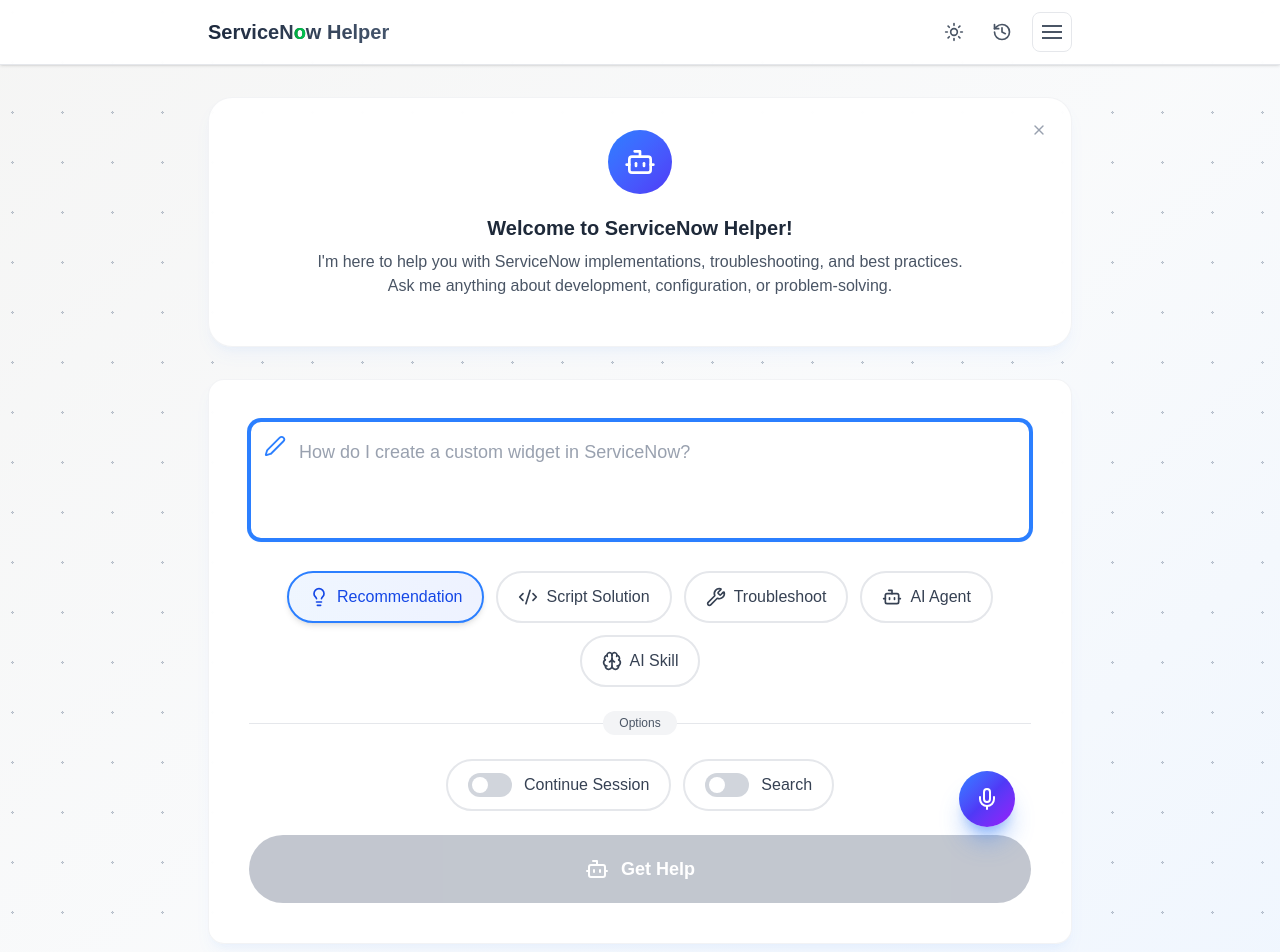
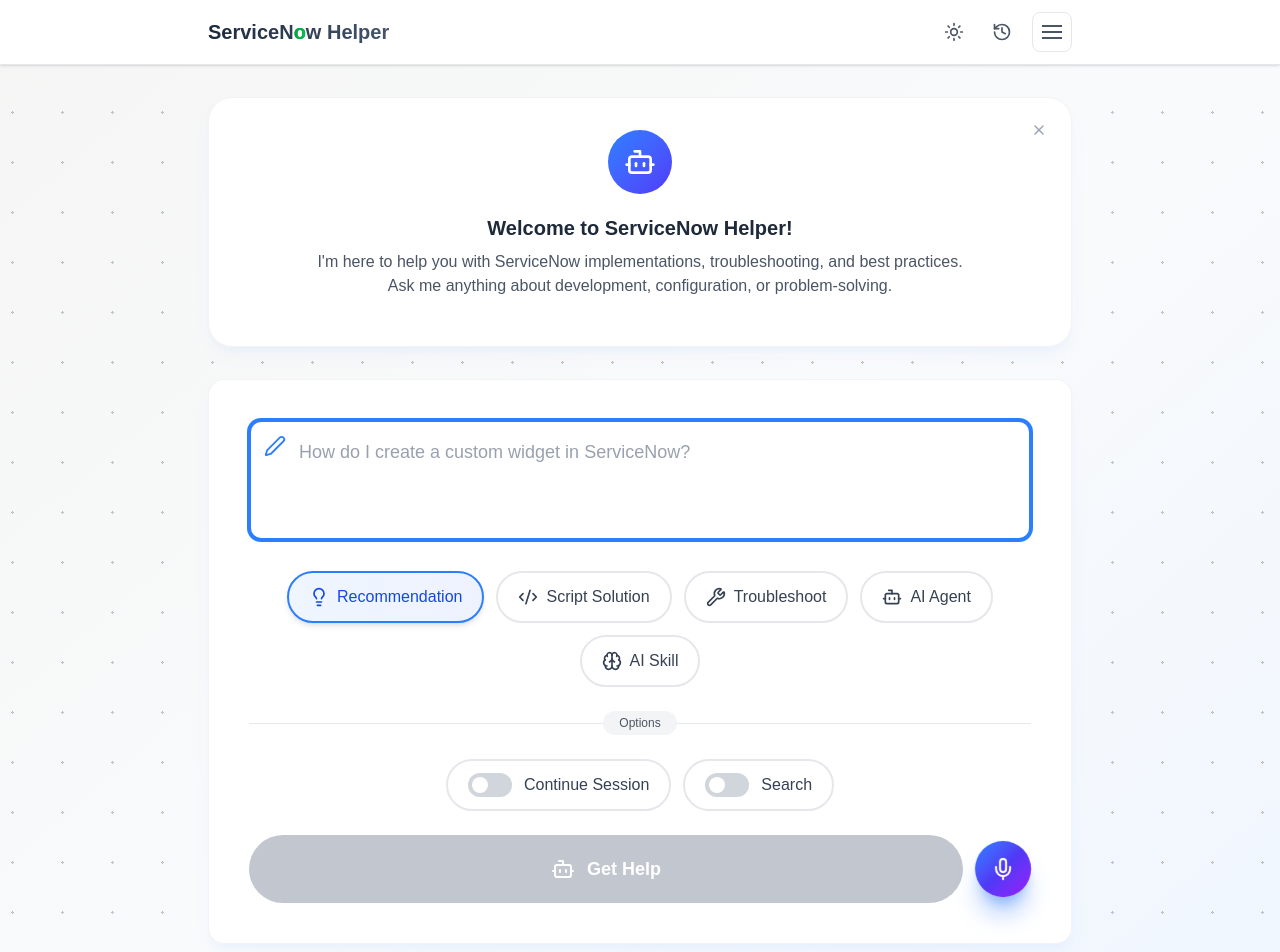
Before and after one commit to DanielMadsenDK/servicenow-helper, a Next.js app: page / in a window 1280 px wide. Shown: the top 952 px of the page. Built offline with nearby package versions, Linux system fonts and the light colour scheme; no server answers.

Commit message:
feat: add voice input settings and iOS PWA standalone detection

```diff
--- a/src/components/SearchInterface.tsx
+++ b/src/components/SearchInterface.tsx
@@ -15,6 +15,7 @@
 import { useSessionManager } from '@/hooks/useSessionManager';
 import { useVoiceRecorder } from '@/hooks/useVoiceRecorder';
 import { RequestType, DEFAULT_VISIBLE_MODES } from '@/lib/constants';
+import { isIOSPWAStandalone } from '@/lib/platform-detection';
 
 import BurgerMenu from './BurgerMenu';
 import ThemeToggle from './ThemeToggle';
@@ -715,7 +716,7 @@
   }, [settings.voice_auto_send, voiceRecorder.base64Audio, voiceRecorder.isRecording, handleVoiceModalSend]);
 
   // Determine if voice button should be shown (only on client to prevent hydration mismatch)
-  const showVoiceButton = isClient && settings.voice_mode_enabled && voiceRecorder.capabilities.canUseVoiceInput;
+  const showVoiceButton = isClient && settings.voice_mode_enabled && voiceRecorder.capabilities.canUseVoiceInput && !isIOSPWAStandalone();
 
   return (
     <div className="min-h-screen bg-gradient-to-br from-stone-100 via-gray-50 to-blue-50 dark:from-gray-900 dark:via-gray-800 dark:to-blue-900 relative">
@@ -857,24 +858,21 @@
 
           {/* Submit Button - Outside animated area */}
           <form onSubmit={handleSubmit} className="relative">
-            {/* Voice Record Button - Floating on large screens, inline on mobile */}
-            {showVoiceButton && (
-              <div className="hidden md:block absolute -top-16 right-3 sm:right-4 z-30">
-                <VoiceRecordButton
-                  isRecording={voiceRecorder.isRecording}
-                  recordingState={voiceRecorder.recordingState}
-                  disabled={isLoading || isStreaming || isTranscribing}
-                  onPressStart={handleVoiceRecordStart}
-                  onPressEnd={handleVoiceRecordEnd}
-                />
-              </div>
-            )}
+            <div className="mt-4 sm:mt-6 relative z-20">
+              {/* Voice button inline with submit button across all screen sizes */}
+              <div className="flex items-center gap-3">
+                {/* Submit Button */}
+                <div className="flex-1">
+                  <SubmitButton
+                    isLoading={isLoading || isStreaming || isTranscribing}
+                    hasQuestion={!!question.trim()}
+                    onSubmit={() => handleSubmit()}
+                    onStop={handleStop}
+                  />
+                </div>
 
-            <div className="mt-4 sm:mt-6 relative z-20">
-              {/* Mobile/Tablet: Voice button inline with submit button */}
-              <div className="flex items-center gap-3 md:block">
                 {showVoiceButton && (
-                  <div className="md:hidden flex-shrink-0">
+                  <div className="flex-shrink-0">
                     <VoiceRecordButton
                       isRecording={voiceRecorder.isRecording}
                       recordingState={voiceRecorder.recordingState}
@@ -884,16 +882,6 @@
                     />
                   </div>
                 )}
-
-                {/* Submit Button */}
-                <div className="flex-1">
-                  <SubmitButton
-                    isLoading={isLoading || isStreaming || isTranscribing}
-                    hasQuestion={!!question.trim()}
-                    onSubmit={() => handleSubmit()}
-                    onStop={handleStop}
-                  />
-                </div>
               </div>
             </div>
           </form>
--- a/src/components/Settings.tsx
+++ b/src/components/Settings.tsx
@@ -9,6 +9,7 @@
 import { useAgentModels } from '@/contexts/AgentModelContext';
 import { useProviders } from '@/contexts/ProviderContext';
 import { DEFAULT_VISIBLE_MODES, RequestType } from '@/lib/constants';
+import { isIOSPWAStandalone } from '@/lib/platform-detection';
 
 import BurgerMenu from './BurgerMenu';
 import ThemeToggle from './ThemeToggle';
@@ -17,7 +18,7 @@
 
 export default function Settings() {
   const router = useRouter();
-  const { settings, isLoading, error, isAuthenticated, updateSetting } = useSettings();
+  const { settings, isLoading, error, isAuthenticated, savingSettings, updateSetting, retryUpdateSetting } = useSettings();
   const { models } = useAIModels();
   const { agentModels, updateAgentModel, getDefaultAgents, isLoading: agentModelsLoading } = useAgentModels();
   const { providers, selectedProvider, setSelectedProvider, isLoading: providersLoading } = useProviders();
@@ -103,7 +104,6 @@
   };
 
   const handleToggle = async (key: keyof typeof settings, value: boolean) => {
-    setSaving(key);
     setFeedback(null);
 
     try {
@@ -111,13 +111,34 @@
       setFeedback({ type: 'success', message: 'Setting saved successfully!' });
       setTimeout(() => setFeedback(null), 3000);
     } catch (err) {
+      const isNetworkError = err instanceof Error && err.message.includes('network');
+      const errorMessage = err instanceof Error ? err.message : 'Failed to save setting';
+
+      if (isNetworkError) {
+        // For network errors, offer retry
         setFeedback({
           type: 'error',
-        message: err instanceof Error ? err.message : 'Failed to save setting'
+          message: `${errorMessage}. Would you like to retry?`
+        });
+
+        // Auto-retry after 3 seconds for network errors
+        setTimeout(async () => {
+          try {
+            await retryUpdateSetting(key, value);
+            setFeedback({ type: 'success', message: 'Setting saved successfully!' });
+            setTimeout(() => setFeedback(null), 3000);
+          } catch (retryErr) {
+            setFeedback({
+              type: 'error',
+              message: 'Failed to save setting after retry'
             });
             setTimeout(() => setFeedback(null), 5000);
-    } finally {
-      setSaving(null);
+          }
+        }, 3000);
+      } else {
+        setFeedback({ type: 'error', message: errorMessage });
+        setTimeout(() => setFeedback(null), 5000);
+      }
     }
   };
 
@@ -596,7 +617,8 @@
               </div>
             </div>
 
-            {/* Voice Input Settings */}
+            {/* Voice Input Settings - Hidden in iOS PWA standalone mode */}
+            {!isIOSPWAStandalone() && (
               <div>
                 <h2 className="text-xl font-semibold text-gray-900 dark:text-gray-100 mb-6">Voice Input</h2>
                 <div className="space-y-4">
@@ -710,6 +732,7 @@
                   </div>
                 </div>
               </div>
+            )}
 
             {/* AI Provider Selection */}
             <div>
--- a/src/contexts/SettingsContext.tsx
+++ b/src/contexts/SettingsContext.tsx
@@ -10,9 +10,11 @@
   isLoading: boolean;
   error: string | null;
   isAuthenticated: boolean;
+  savingSettings: Record<string, boolean>; // Track individual setting saves
   updateSetting: <K extends keyof UserSettings>(key: K, value: UserSettings[K]) => Promise<void>;
   updateSettings: (newSettings: Partial<UserSettings>) => Promise<void>;
   refreshSettings: () => Promise<void>;
+  retryUpdateSetting: <K extends keyof UserSettings>(key: K, value: UserSettings[K], attempt?: number) => Promise<void>;
 }
 
 const defaultSettings: UserSettings = {
@@ -38,9 +40,11 @@
 
 export function SettingsProvider({ children }: { children: ReactNode }) {
   const [settings, setSettings] = useState<UserSettings>(defaultSettings);
+  const [optimisticSettings, setOptimisticSettings] = useState<UserSettings | null>(null);
   const [isLoading, setIsLoading] = useState(true);
   const [error, setError] = useState<string | null>(null);
   const [isAuthenticated, setIsAuthenticated] = useState(false);
+  const [savingSettings, setSavingSettings] = useState<Record<string, boolean>>({});
 
   const fetchSettings = useCallback(async (): Promise<UserSettings> => {
     const response = await fetch('/api/settings', {
@@ -96,16 +100,29 @@
     key: K,
     value: UserSettings[K]
   ): Promise<void> => {
+    const settingKey = key as string;
+
     try {
       setError(null);
+      setSavingSettings(prev => ({ ...prev, [settingKey]: true }));
+
+      // Optimistic update
+      setOptimisticSettings(prev => prev ? { ...prev, [key]: value } : { ...settings, [key]: value });
+
       const updatedSettings = await saveSettings({ [key]: value });
       setSettings(updatedSettings);
+      setOptimisticSettings(null); // Clear optimistic update on success
     } catch (err) {
+      // Revert optimistic update on error
+      setOptimisticSettings(null);
+
       const errorMessage = err instanceof Error ? err.message : 'Failed to update setting';
       setError(errorMessage);
       throw err;
+    } finally {
+      setSavingSettings(prev => ({ ...prev, [settingKey]: false }));
     }
-  }, [saveSettings]);
+  }, [saveSettings, settings]);
 
   const updateSettings = useCallback(async (newSettings: Partial<UserSettings>): Promise<void> => {
     try {
@@ -118,6 +135,29 @@
       throw err;
     }
   }, [saveSettings]);
+
+  const retryUpdateSetting = useCallback(async <K extends keyof UserSettings>(
+    key: K,
+    value: UserSettings[K],
+    attempt: number = 1
+  ): Promise<void> => {
+    const maxRetries = 3;
+    const baseDelay = 1000; // 1 second
+
+    try {
+      await updateSetting(key, value);
+    } catch (err) {
+      if (attempt < maxRetries && err instanceof Error && err.message.includes('network')) {
+        // Exponential backoff for network errors
+        const delay = baseDelay * Math.pow(2, attempt - 1);
+        console.log(`Retrying setting update in ${delay}ms (attempt ${attempt + 1}/${maxRetries})`);
+
+        await new Promise(resolve => setTimeout(resolve, delay));
+        return retryUpdateSetting(key, value, attempt + 1);
+      }
+      throw err; // Re-throw if max retries reached or non-network error
+    }
+  }, [updateSetting]);
 
   const refreshSettings = useCallback(async (): Promise<void> => {
     try {
@@ -139,6 +179,9 @@
     }
   }, [fetchSettings]);
 
+  // Get current settings (with optimistic updates applied)
+  const currentSettings = optimisticSettings || settings;
+
   // Initialize settings on mount
   useEffect(() => {
     refreshSettings();
@@ -147,13 +190,15 @@
   return (
     <SettingsContext.Provider
       value={{
-        settings,
+        settings: currentSettings,
         isLoading,
         error,
         isAuthenticated,
+        savingSettings,
         updateSetting,
         updateSettings,
-        refreshSettings
+        refreshSettings,
+        retryUpdateSetting
       }}
     >
       {children}
--- a/src/lib/database.ts
+++ b/src/lib/database.ts
@@ -389,7 +389,12 @@
       default_request_type: 'recommendation',
       servicenow_instance_url: '',
       default_ai_model: 'anthropic/claude-sonnet-4',
-      visible_request_types: DEFAULT_VISIBLE_MODES
+      visible_request_types: DEFAULT_VISIBLE_MODES,
+      agent_block_display_mode: 'raw',
+      agent_tool_block_display_mode: 'styled',
+      voice_mode_enabled: true,
+      voice_auto_submit: true,
+      voice_auto_send: false
     };
 
     if (result.rows.length === 0) {
--- a/src/lib/platform-detection.ts
+++ b/src/lib/platform-detection.ts
@@ -171,3 +171,17 @@
   const userAgent = navigator.userAgent || navigator.vendor || (window as any).opera || '';
   return /android/i.test(userAgent);
 }
+
+/**
+ * Checks if running in iOS PWA standalone mode (where voice input is disabled)
+ * @returns true if iOS device running in PWA standalone mode
+ */
+export function isIOSPWAStandalone(): boolean {
+  if (typeof window === 'undefined' || typeof navigator === 'undefined') return false;
+
+  const userAgent = navigator.userAgent || navigator.vendor || (window as any).opera || '';
+  const isIOS = /iPad|iPhone|iPod/.test(userAgent) && !(window as any).MSStream;
+  const isStandalone = isStandaloneMode();
+
+  return isIOS && isStandalone;
+}
```
Lines whose indentation alone changed are shown as unchanged.
